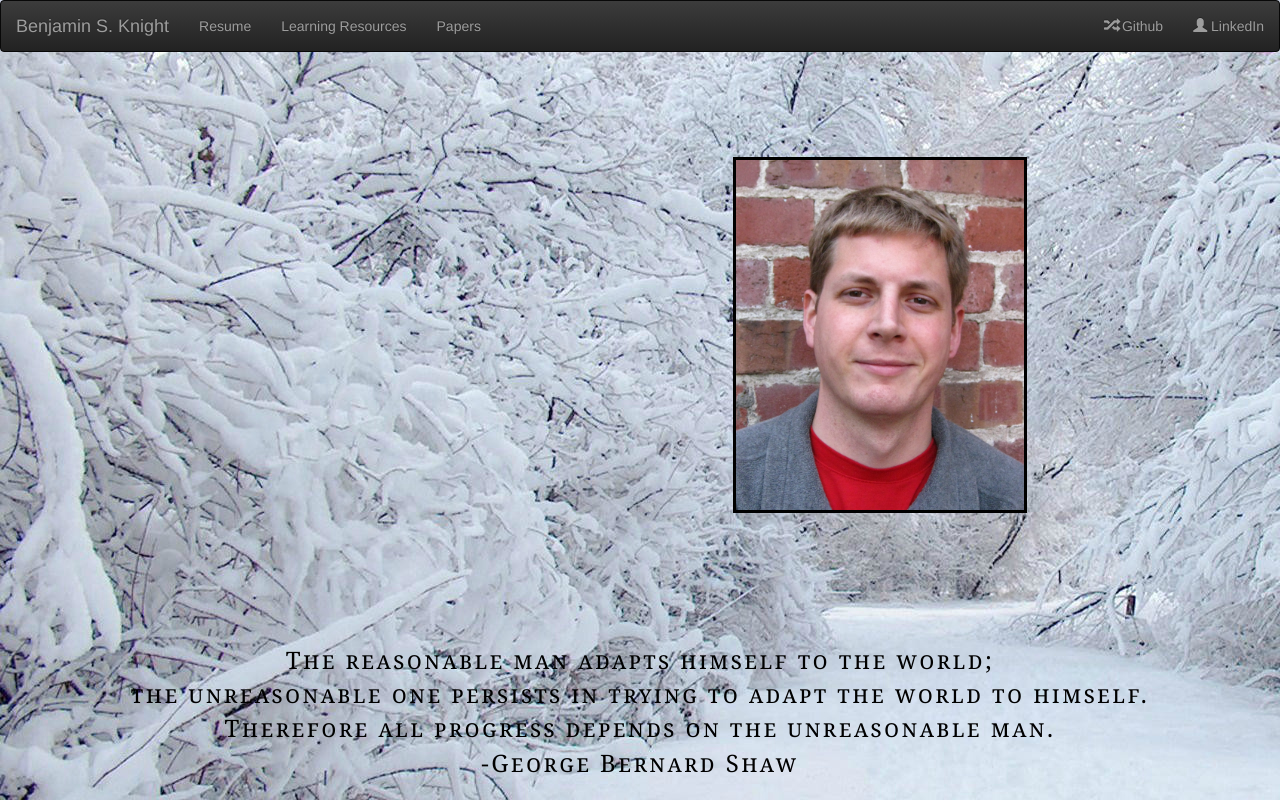
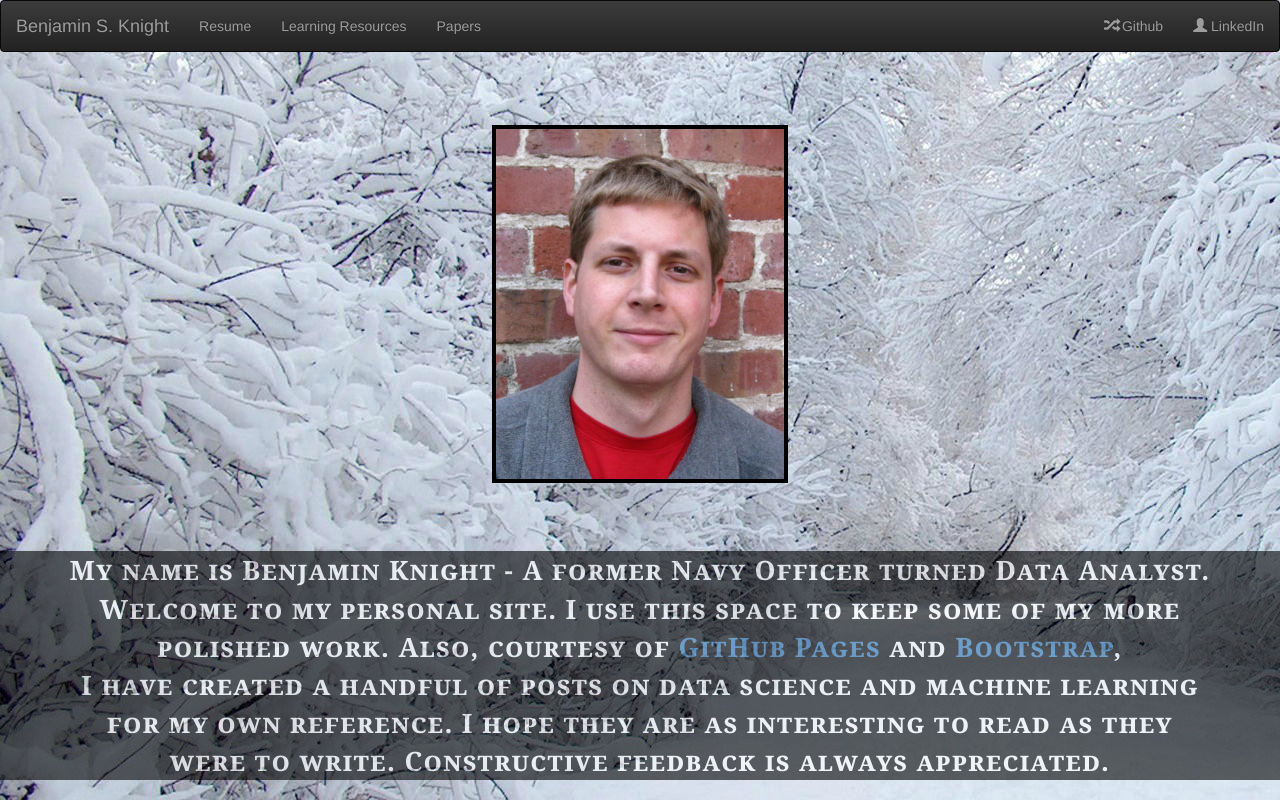
Before and after one commit to b-knight/b-knight.github.io, a plain HTML site: page index.html in a window 1280 px wide. Drawn offline with nearby package versions, Linux system fonts and the light colour scheme.

Commit message:
Centered image. Removed quote

```diff
--- a/github.css
+++ b/github.css
@@ -1,21 +1,29 @@
-.quote
+.bottom_text
 {
     position: absolute;
     bottom: 20px;
     font-family: "Adobe Caslon Pro", "Hoefler Text", Georgia, Garamond, Times, serif;
-	letter-spacing:0.1em;
-	font-size: 18pt;
-	color: #000000;
+	letter-spacing:0.05em;
+	font-size: 20pt;
+	color: #ffffff;
+    text-shadow: 2px 2px #000000;
 	font-variant: small-caps;
-	font-weight: 550;
+	font-weight: 900;
     width:100%;
     text-align:center;
+    background-color:black;
+    z-index:-1;
+    opacity:0.6;
 }
 
-.right_aligned_img
-{
-    position: absolute;
-    top: 20%;
-    right: 20%;
-    outline: 3px solid black;
+
+img.center {
+    display: block;
+    margin-top: 6%;
+    margin-left: auto;
+    margin-right: auto;
+    outline: 4px solid black;
+    z-index:1; /*specifies the stack (i.e. overlay) order. Higher indices go on top*/
 }
+
+/*SFD*/
--- a/index.html
+++ b/index.html
@@ -32,16 +32,18 @@
     </ul>
   </div>
 </nav>
-<div class="quote">
-  <center> The reasonable man adapts himself to the world; </center>
-  <center>  the unreasonable one persists in trying to adapt the world to himself. </center>
-  <center> Therefore all progress depends on the unreasonable man. </center>
-  <center>  -George Bernard Shaw</center>
+<div class="bottom_text">
+  <center> My name is Benjamin Knight - A former Navy Officer turned Data Analyst. </center>
+  <center> Welcome to my personal site. I use this space to keep some of my more </center>
+  <center> polished work. Also, courtesy of <a href="http://getbootstrap.com/">GitHub Pages</a>
+           and <a href="http://getbootstrap.com/">Bootstrap</a>, </center>
+  <center> I have created a handful of posts on data science and machine learning </center>
+  <center> for my own reference. I hope they are as interesting to read as they </center>
+  <center> were to write. Constructive feedback is always appreciated. </center>
 </div>
-<div class="right_aligned_img border">
 	<img src="https://github.com/b-knight/b-knight.github.io/raw/master/Images/profile_picture.jpg"
 	     alt="Profile picture"
-	     style="width:288px;height:350px;">
-</div>
+	     style="width:288px;height:350px;"
+       class="center">
 </body>
 </html>
```
